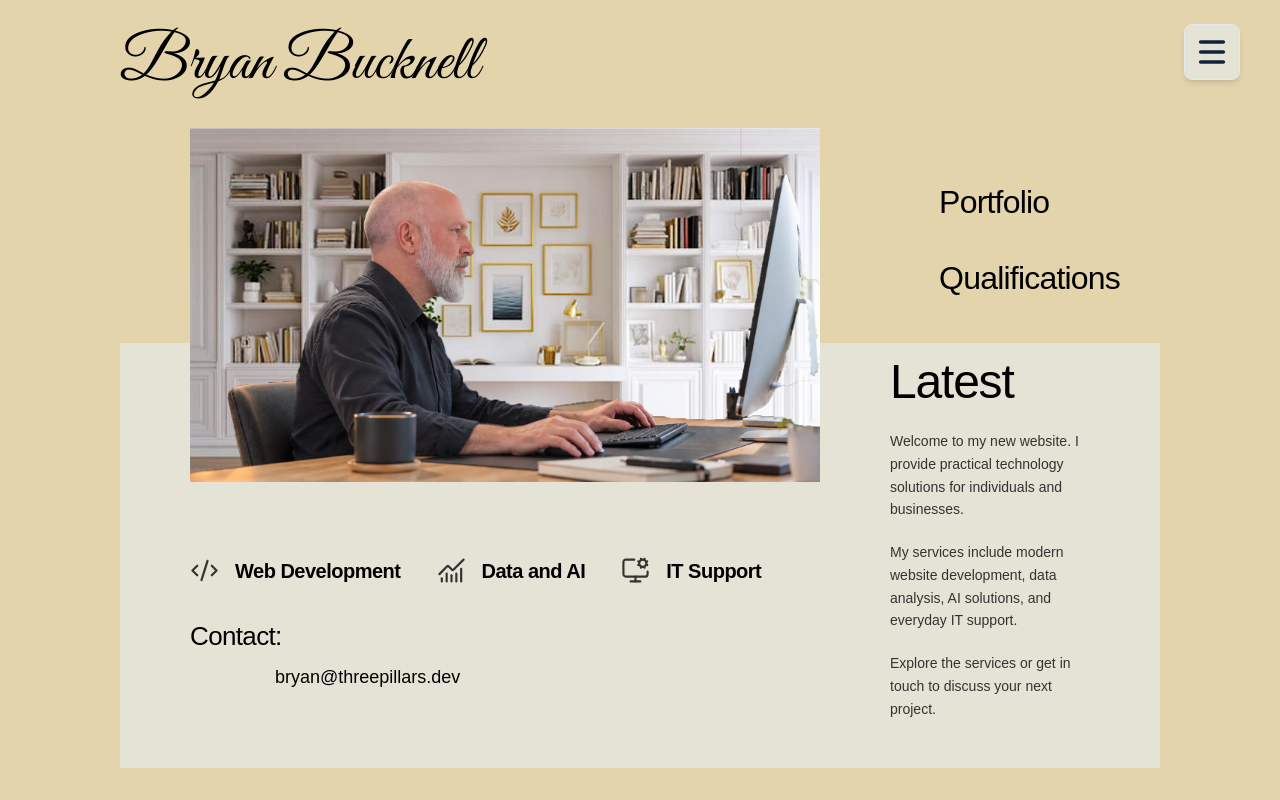
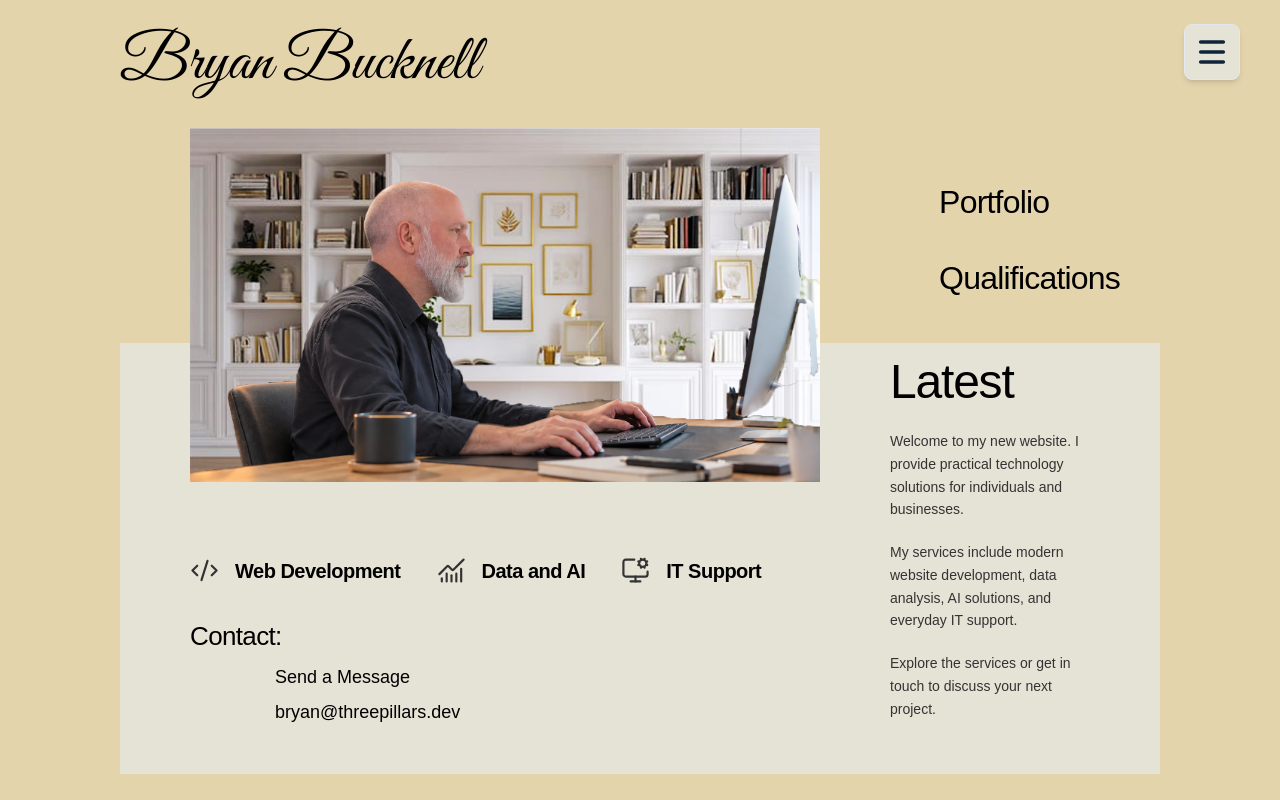
Before and after one commit to brbucknell/threepillars, a Next.js app: page / in a window 1280 px wide. Shown: the top 800 px of the page. Built offline with nearby package versions, Linux system fonts and the light colour scheme.

Commit message:
Refactor contact section to include ContactForm

```diff
--- a/app/page.tsx
+++ b/app/page.tsx
@@ -93,12 +93,20 @@ export default function Home() {
                   Contact:
                 </h3>
 
-                <a
-                  href="mailto:bryan@threepillars.dev"
-                  className="mt-2 ml-6 inline-block break-all text-[18px] text-black transition-colors duration-200 hover:text-[#365c74] hover:underline sm:ml-[85px]"
-                >
-                  bryan@threepillars.dev
-                </a>
+                <div className="mt-2 ml-6 flex flex-col items-start gap-2 sm:ml-[85px]">
+
+                  {/* Popup Contact Form */}
+                  <ContactForm />
+
+                  {/* Email Address */}
+                  <a
+                    href="mailto:bryan@threepillars.dev"
+                    className="break-all text-[18px] text-black transition-colors duration-200 hover:text-[#365c74] hover:underline"
+                  >
+                    bryan@threepillars.dev
+                  </a>
+
+                </div>
               </div>
 
             </div>
```
